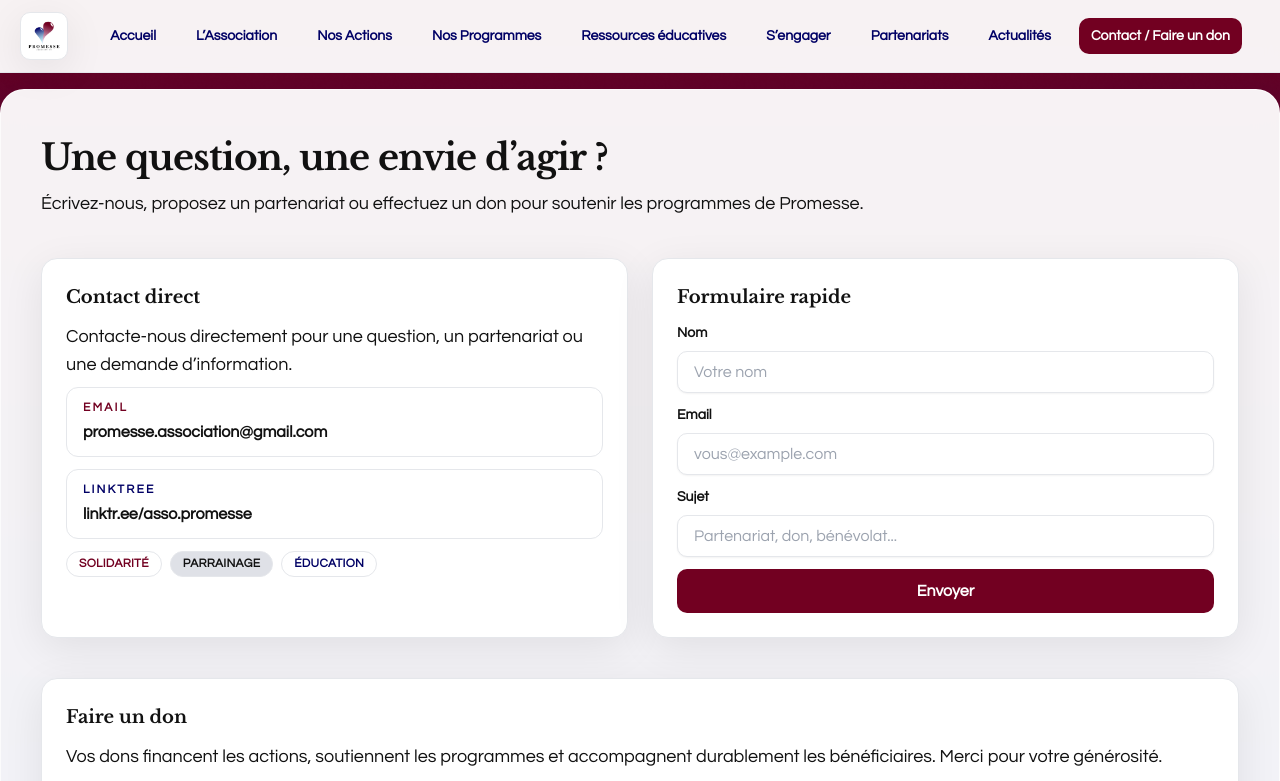
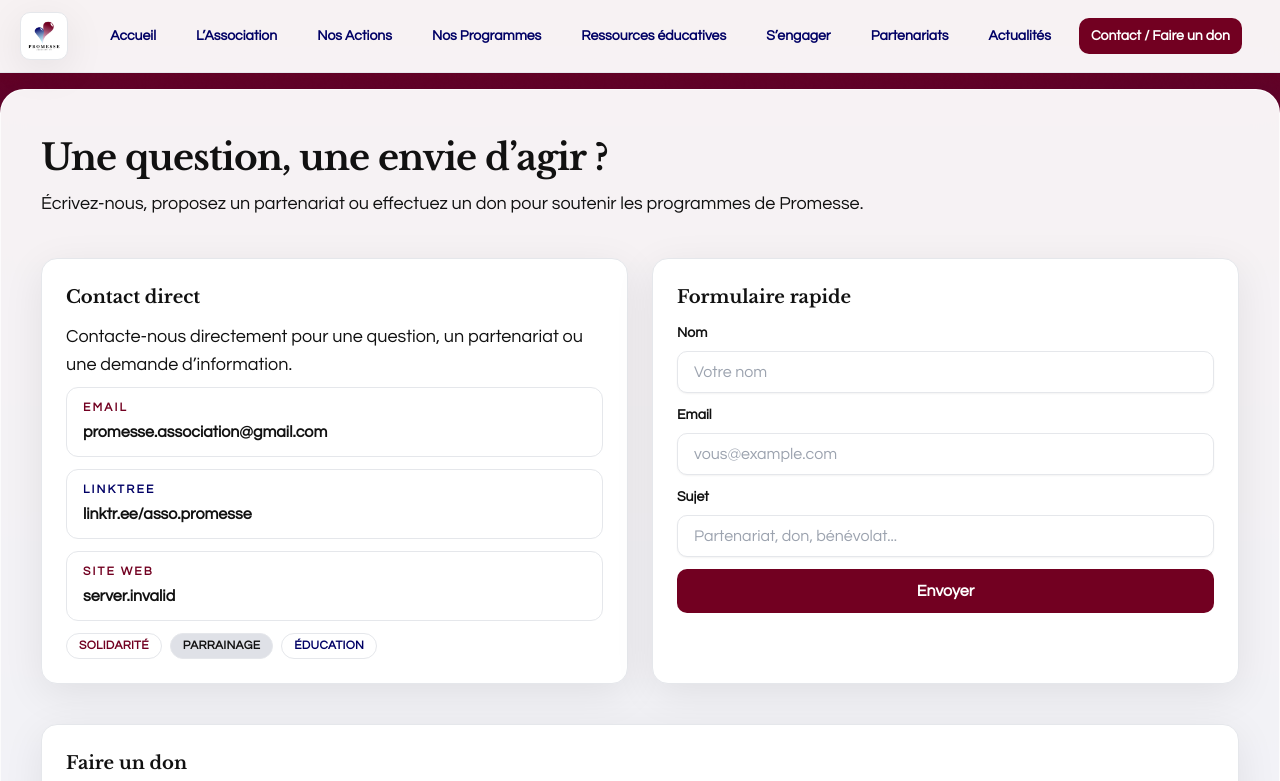
Before and after one commit to angeoo/promesse, a Next.js app: page /contact in a window 1280 px wide. Shown: the top 781 px of the page. Built offline with nearby package versions, Linux system fonts and the light colour scheme; no server answers; the database is empty.

Commit message:
feat: add site URL handling and enhance metadata for SEO in contact and layout pages

```diff
--- a/app/(site)/contact/page.tsx
+++ b/app/(site)/contact/page.tsx
@@ -5,6 +5,7 @@ import { Input } from "@/components/ui/input";
 import { Text, Title } from "@/components/ui/typography";
 import { getAspectPaddingClass } from "@/components/ui/media-placeholder";
 import { listPublishedMediaBySlotIds } from "@/lib/media";
+import { getSiteUrl } from "@/lib/site-url";
 
 const contactAlbumSlots = [
   { slotId: "contact.album.01", fallbackSrc: "/dons/terrain/image00001.jpeg" },
@@ -19,6 +20,7 @@ const contactAlbumSlots = [
 ] as const;
 
 export default async function ContactPage() {
+  const siteUrl = getSiteUrl();
   const mediaBySlot = await listPublishedMediaBySlotIds(
     contactAlbumSlots.map((item) => item.slotId)
   );
@@ -65,6 +67,17 @@ export default async function ContactPage() {
               <p className="text-xs font-semibold uppercase tracking-[0.18em] text-secondary">Linktree</p>
               <p className="mt-1 text-base font-semibold text-foreground transition group-hover:text-secondary">
                 linktr.ee/asso.promesse
+              </p>
+            </a>
+            <a
+              href={siteUrl}
+              target="_blank"
+              rel="noreferrer noopener"
+              className="group rounded-xl border border-border bg-surface/70 px-4 py-3 transition hover:border-primary/30 hover:bg-primary/5 focus-visible:outline-none focus-visible:ring-2 focus-visible:ring-secondary focus-visible:ring-offset-2"
+            >
+              <p className="text-xs font-semibold uppercase tracking-[0.18em] text-primary">Site web</p>
+              <p className="mt-1 text-base font-semibold text-foreground transition group-hover:text-primary">
+                {siteUrl.replace(/^https?:\/\//, "")}
               </p>
             </a>
           </div>
--- a/app/layout.tsx
+++ b/app/layout.tsx
@@ -1,5 +1,6 @@
 import type { Metadata } from "next";
 import { Libre_Baskerville, Questrial } from "next/font/google";
+import { getSiteUrl } from "@/lib/site-url";
 import "../styles/globals.css";
 
 const heading = Libre_Baskerville({
@@ -16,10 +17,25 @@ const body = Questrial({
   display: "swap"
 });
 
+const siteUrl = getSiteUrl();
+
 export const metadata: Metadata = {
+  metadataBase: new URL(siteUrl),
   title: "Promesse | Association humanitaire",
   description:
-    "Association Promesse : éducation menstruelle, lutte contre la précarité et soutien aux orphelins."
+    "Association Promesse : éducation menstruelle, lutte contre la précarité et soutien aux orphelins.",
+  alternates: {
+    canonical: "/"
+  },
+  openGraph: {
+    title: "Promesse | Association humanitaire",
+    description:
+      "Association Promesse : éducation menstruelle, lutte contre la précarité et soutien aux orphelins.",
+    url: siteUrl,
+    siteName: "Promesse",
+    locale: "fr_FR",
+    type: "website"
+  }
 };
 
 export default function RootLayout({ children }: { children: React.ReactNode }) {
```
Also changed, not shown: 1 other file (tests, documents, lock files or other folders).
